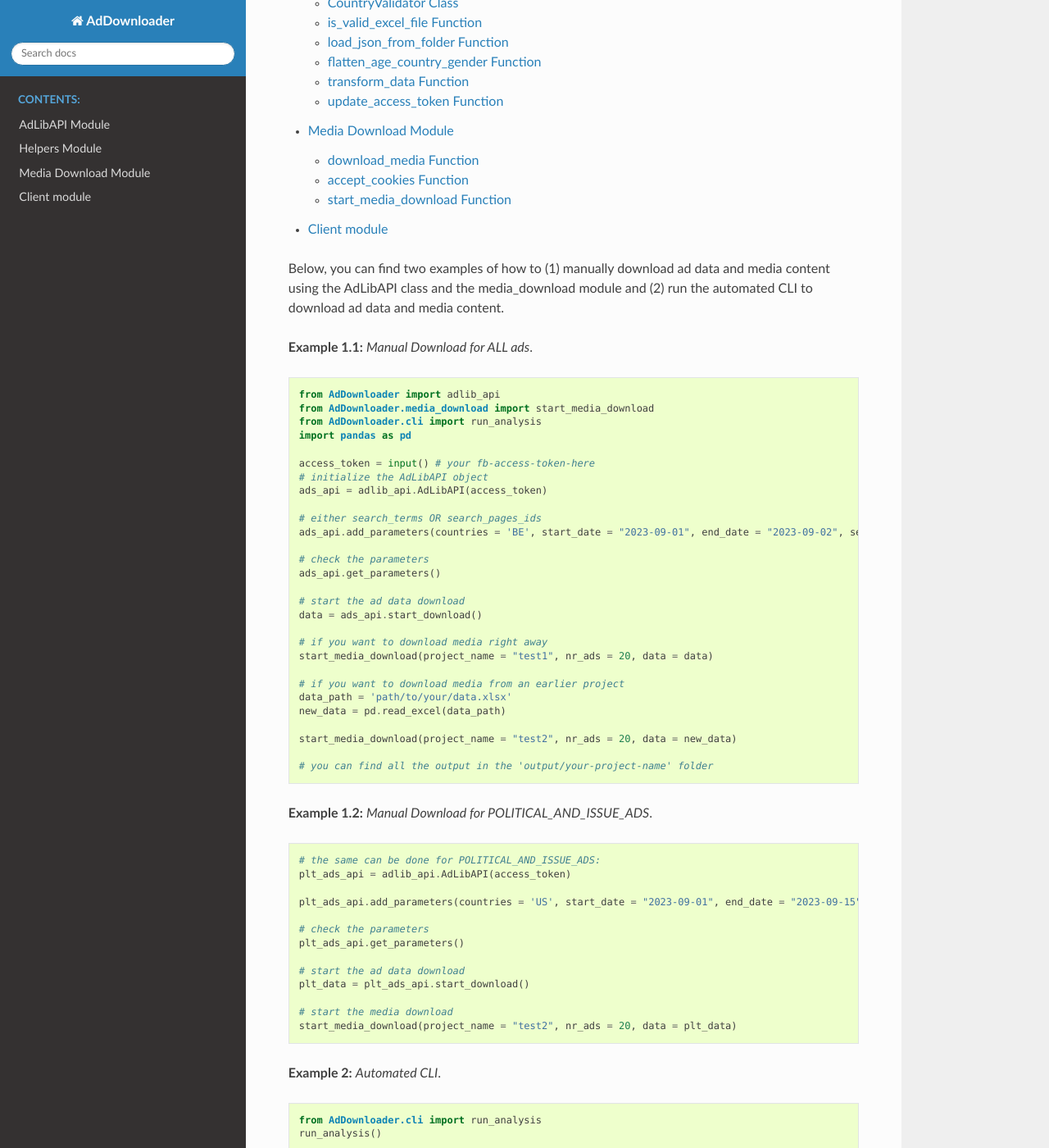
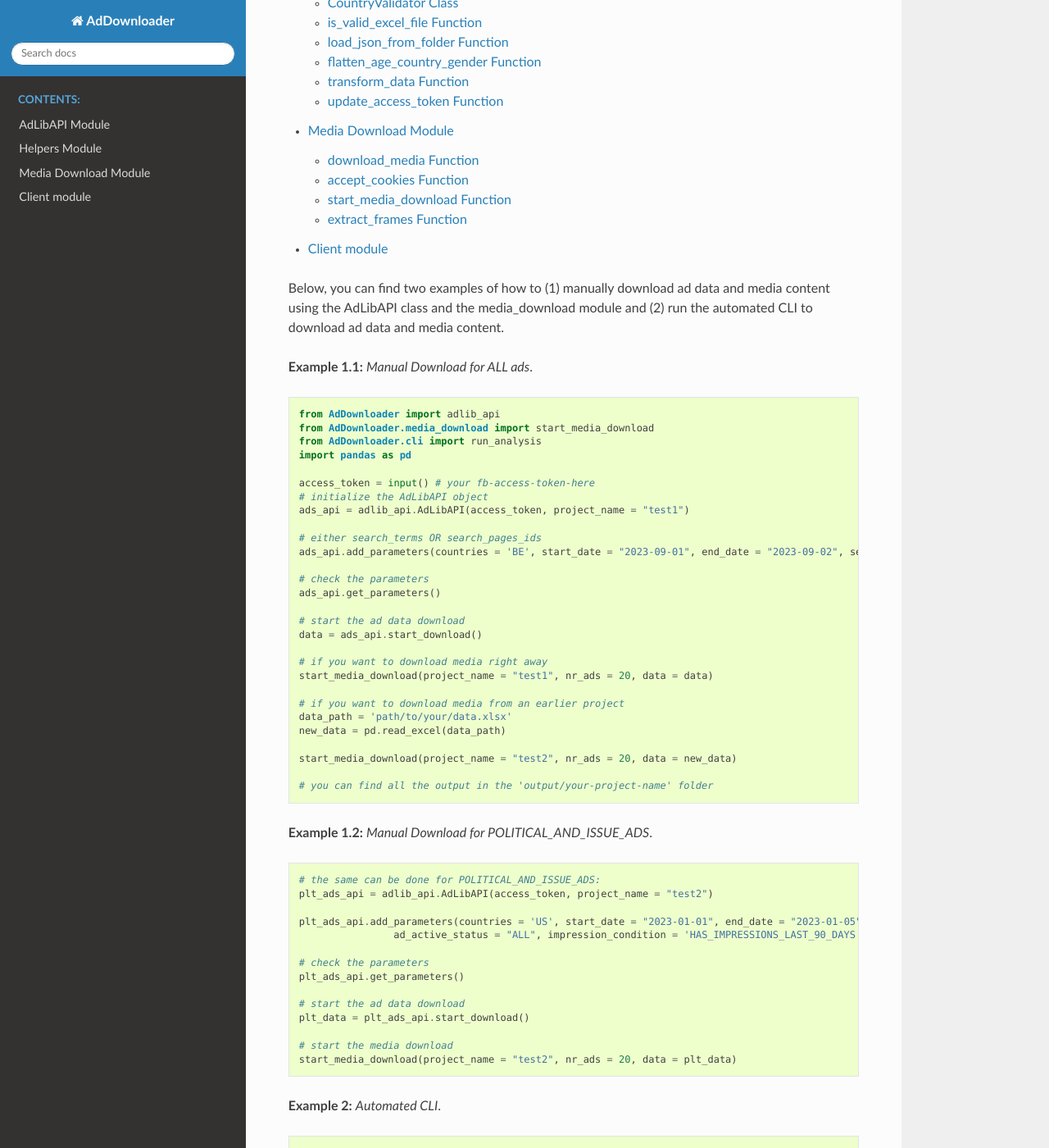
Before and after one commit to Paularossi/AdDownloader, a Sphinx documentation site: the page built from docs/source/index.rst, in a window 1280 px wide and 1400 px high, scrolled down 764 px. Shown: the whole window at 82% size. Built offline with Sphinx 7.4.7 and the Read the Docs theme 2.0.0, drawn with Linux system fonts in a browser that asks for light colours.

Commit message:
Adjusted the project_name input in AdLib_API for logging and updated the docs.

```diff
--- a/docs/source/adlib_api.rst
+++ b/docs/source/adlib_api.rst
@@ -15,7 +15,7 @@ AdLibAPI.__init__ Method
 
       >>> from AdDownloader import adlib_api
       >>> access_token = input() # your fb-access-token-here
-      >>> ads_api = adlib_api.AdLibAPI(access_token)
+      >>> ads_api = adlib_api.AdLibAPI(access_token, project_name = "test1")
 
 AdLibAPI.fetch_data Method
 --------------------------
--- a/docs/source/index.rst
+++ b/docs/source/index.rst
@@ -40,10 +40,10 @@ and (2) run the automated CLI to download ad data and media content.
 
    access_token = input() # your fb-access-token-here
    # initialize the AdLibAPI object
-   ads_api = adlib_api.AdLibAPI(access_token)
+   ads_api = adlib_api.AdLibAPI(access_token, project_name = "test1")
 
    # either search_terms OR search_pages_ids
-   ads_api.add_parameters(countries = 'BE', start_date = "2023-09-01", end_date = "2023-09-02", search_terms = "pizza", project_name = "test1")
+   ads_api.add_parameters(countries = 'BE', start_date = "2023-09-01", end_date = "2023-09-02", search_terms = "pizza")
 
    # check the parameters
    ads_api.get_parameters()
@@ -67,9 +67,10 @@ and (2) run the automated CLI to download ad data and media content.
 .. code-block:: python
 
    # the same can be done for POLITICAL_AND_ISSUE_ADS:
-   plt_ads_api = adlib_api.AdLibAPI(access_token)
+   plt_ads_api = adlib_api.AdLibAPI(access_token, project_name = "test2")
 
-   plt_ads_api.add_parameters(countries = 'US', start_date = "2023-09-01", end_date = "2023-09-15", search_terms = "Joe Biden", project_name = "test2", ad_type = "POLITICAL_AND_ISSUE_ADS")
+   plt_ads_api.add_parameters(countries = 'US', start_date = "2023-01-01", end_date = "2023-01-05", ad_type = "POLITICAL_AND_ISSUE_ADS",
+                   ad_active_status = "ALL", impression_condition = 'HAS_IMPRESSIONS_LAST_90_DAYS', search_terms = "Biden")
 
    # check the parameters
    plt_ads_api.get_parameters()
--- a/docs/source/media_download.rst
+++ b/docs/source/media_download.rst
@@ -38,3 +38,12 @@ start_media_download Function
     Example::
 
         >>> start_media_download(project_name = "test1", nr_ads = 20, data = data)
+
+extract_frames Function
+-----------------------------
+
+.. autofunction:: extract_frames
+
+    Example::
+
+        >>> extract_frames(video = "test_video.mp4", project_name = "test1", interval = 3)
```
Also changed, not shown: other parts of docs/source/adlib_api.rst (+1 -1 lines), example.py (+5 -8 lines), 3 other files.
